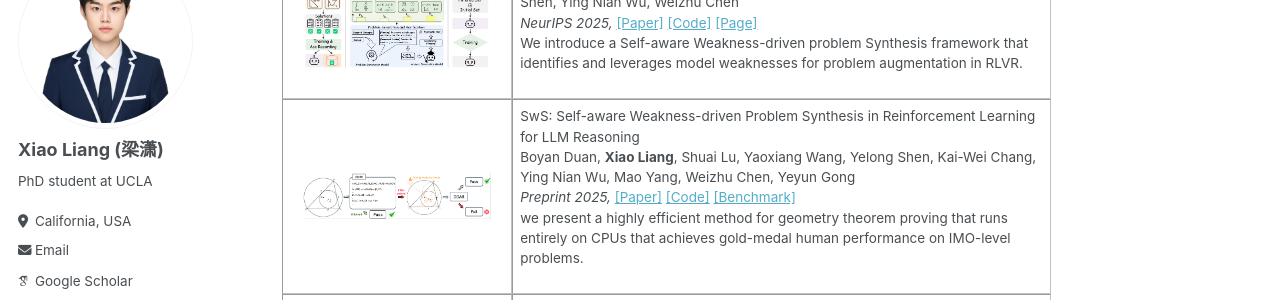
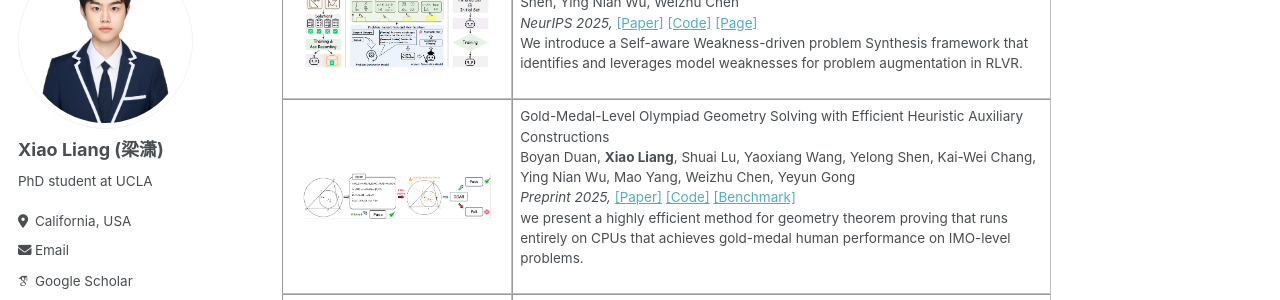
Before and after one commit to MasterVito/MasterVito.github.io, a Jekyll site: the page built from _pages/about.md, in a window 1280 px wide and 900 px high, scrolled down 810 px. Shown: the part 152-452 px from the top of the window. Built offline with Jekyll 4.4.1, drawn with Linux system fonts in a browser that asks for light colours; some web fonts are replaced.

Commit message:
add-HAGeo

```diff
--- a/_pages/about.md
+++ b/_pages/about.md
@@ -80,7 +80,7 @@ My research interests lie at the intersection of generative models, large langua
       <img style="width:100%;max-width:100%" src="../images/HAGeo.png" alt="dise">
     </td>
     <td width="75%" valign="center">
-      <papertitle>SwS: Self-aware Weakness-driven Problem Synthesis in Reinforcement Learning for LLM Reasoning</papertitle>
+      <papertitle>Gold-Medal-Level Olympiad Geometry Solving with Efficient Heuristic Auxiliary Constructions</papertitle>
       <br>
       Boyan Duan, <b>Xiao Liang</b>, Shuai Lu, Yaoxiang Wang, Yelong Shen, Kai-Wei Chang, Ying Nian Wu, Mao Yang, Weizhu Chen, Yeyun Gong
       <br>
```
